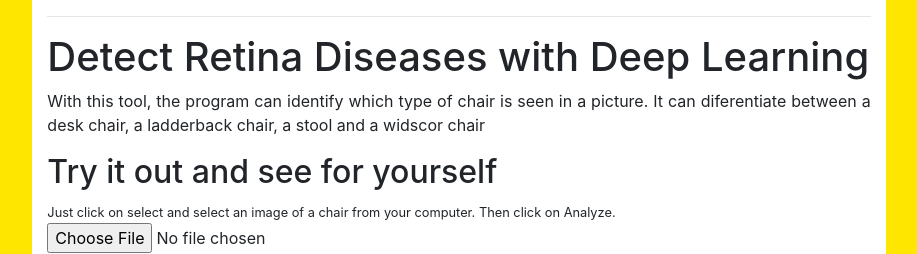
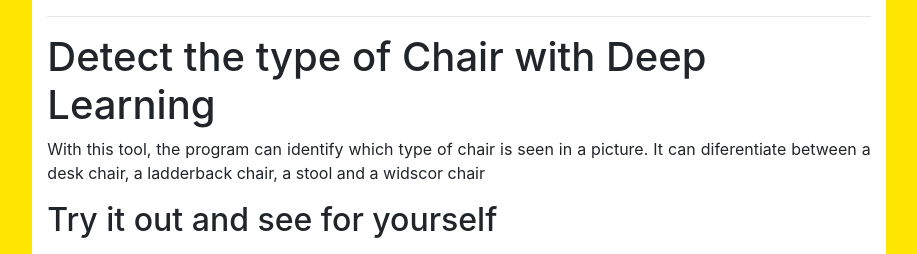
Before and after one commit to Chrisomatik/Chair-Identifier, a Python web app: template app/templates/index.html in a window 1280 px wide. Shown: the top 254 px of the page, without its empty margins (181-1098 px from the left). Run offline with Jinja, Linux system fonts and the light colour scheme; the template is opened without the code that fills it, so the values that code supplies are empty; some libraries are stand-ins or nearby versions.

Commit message:
fixed headline

```diff
--- a/app/templates/index.html
+++ b/app/templates/index.html
@@ -2,7 +2,7 @@
 {% block content %}
 
 
-    <h1>Detect Retina Diseases with Deep Learning</h1>
+    <h1>Detect the type of Chair with Deep Learning</h1>
     <p class="text-justify">
       With this tool, the program can identify which type of chair is seen in a picture. It can diferentiate between a desk chair, a ladderback chair, a stool and a widscor chair
 
```
